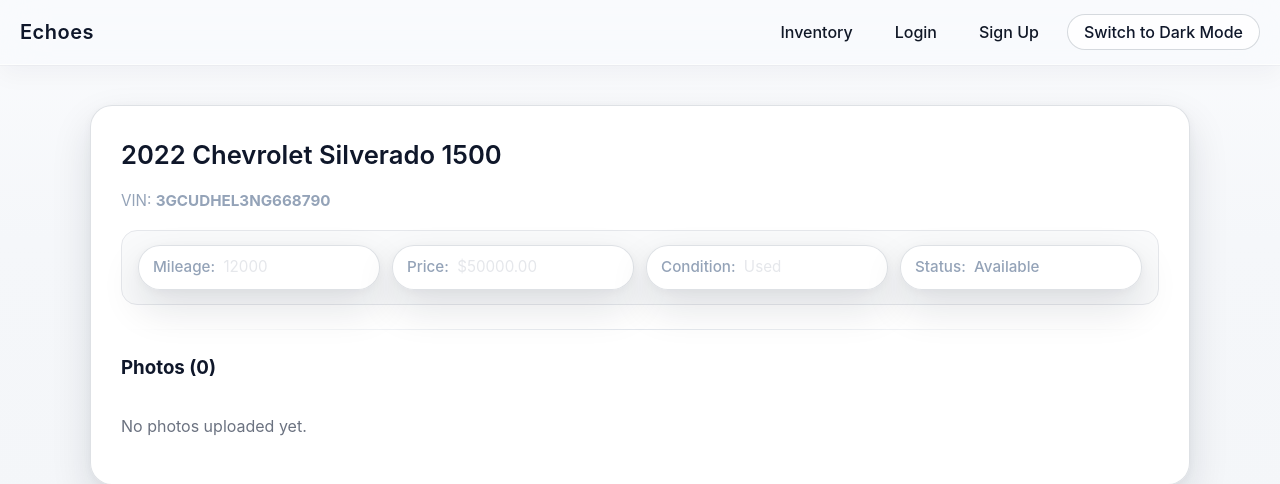
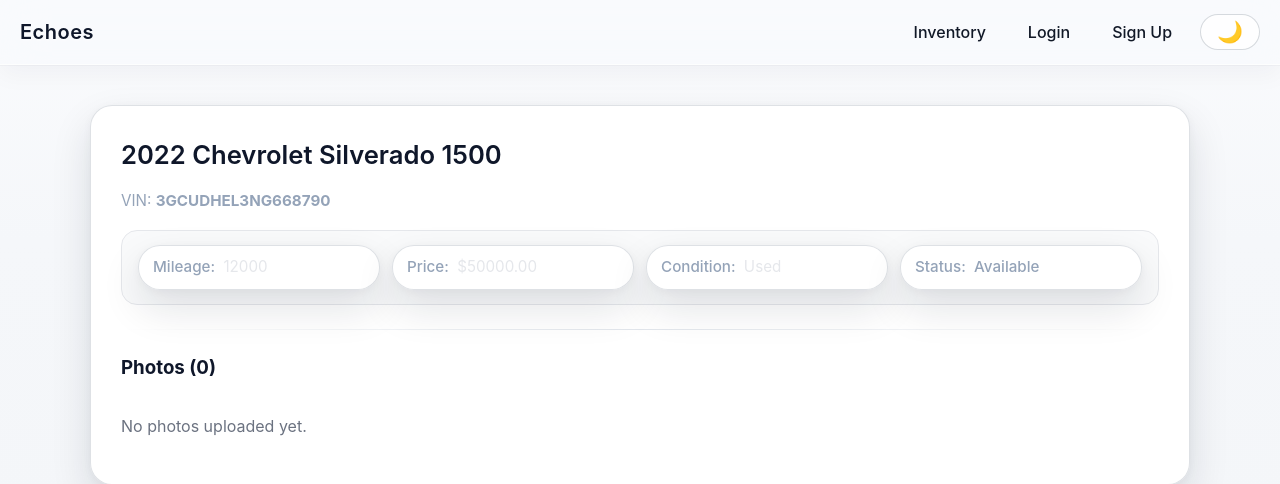
Before and after one commit to Mkac0/Echoes, a Django app: page /cars/1/ in a window 1280 px wide. Shown: the top 484 px of the page. Run offline with Django 5.2, Linux system fonts and the light colour scheme; data comes from the database, SQL or seed files in the repository; parts of the project's set-up code (start-up, migrations or seed data) failed here and were passed over.

Commit message:
dark/light mode emoji

```diff
--- a/autolot/static/css/base.css
+++ b/autolot/static/css/base.css
@@ -1691,3 +1691,21 @@ body:not(.light-mode) .switch-label {
 .content-main {
     padding-top: 4px;
 }
+
+.theme-toggle-btn {
+    background: transparent;
+    border: none;
+    font-size: 1.3rem;
+    cursor: pointer;
+    padding: 6px 10px;
+    border-radius: 12px;
+    transition: background 0.2s ease;
+}
+
+.light-mode .theme-toggle-btn:hover {
+    background: rgba(0, 0, 0, 0.07);
+}
+
+.theme-toggle-btn:hover {
+    background: rgba(255, 255, 255, 0.1);
+}
--- a/autolot/static/js/theme.js
+++ b/autolot/static/js/theme.js
@@ -1,55 +1,72 @@
 document.addEventListener('DOMContentLoaded', () => {
+    const storageKey = 'theme-preference';
+    const body = document.body;
     const toggleButton = document.getElementById('theme-toggle');
-    const body = document.body;
-    const storageKey = 'theme-preference';
 
-    function applyTheme(theme) {
+    function getInitialTheme() {
+        const saved = localStorage.getItem(storageKey);
+        if (saved === 'light' || saved === 'dark') {
+            return saved;
+        }
+        const prefersLight = window.matchMedia('(prefers-color-scheme: light)').matches;
+        return prefersLight ? 'light' : 'dark';
+    }
+
+    function setToggleIcon(theme) {
+        if (!toggleButton) return;
+        const isLight = theme === 'light';
+        toggleButton.textContent = isLight ? '🌙' : '☀️';
+        toggleButton.setAttribute(
+            'aria-label',
+            isLight ? 'Switch to dark mode' : 'Switch to light mode'
+        );
+    }
+
+    function applyTheme(theme, { persist = true } = {}) {
         if (theme === 'light') {
             body.classList.add('light-mode');
-            toggleButton.textContent = 'Switch to Dark Mode';
         } else {
             body.classList.remove('light-mode');
-            toggleButton.textContent = 'Switch to Light Mode';
         }
+        if (persist) {
             localStorage.setItem(storageKey, theme);
         }
-    const savedTheme = localStorage.getItem(storageKey);
+        setToggleIcon(theme);
+    }
 
-    if (savedTheme) {
-        applyTheme(savedTheme);
-    } else {
-        const prefersLight = window.matchMedia('(prefers-color-scheme: light)').matches;
-        if (prefersLight) {
-            applyTheme('light');
-        } else {
-            applyTheme('dark');
-        }
-    }
+    const initialTheme = getInitialTheme();
+    applyTheme(initialTheme, { persist: false });
+
     if (toggleButton) {
         toggleButton.addEventListener('click', () => {
-            const currentTheme = body.classList.contains('light-mode') ? 'light' : 'dark';
-            const newTheme = currentTheme === 'dark' ? 'light' : 'dark';
-            applyTheme(newTheme);
+            const current = body.classList.contains('light-mode') ? 'light' : 'dark';
+            const next = current === 'light' ? 'dark' : 'light';
+            applyTheme(next);
         });
     }
-});
+
+    /* --------------- INVENTORY IMAGE CAROUSEL --------------- */
 
     function cycleImage(event, direction) {
         event.preventDefault();
         event.stopPropagation();
 
-    const container = event.target.closest('.card-image-container');
+        const container = event.currentTarget.closest('.card-image-container');
+        if (!container) return;
+
         const img = container.querySelector('.card-car-img');
+        if (!img) return;
 
-    const urlsString = img.getAttribute('data-photo-urls');
+        const urlsString = img.dataset.photoUrls || img.getAttribute('data-photo-urls');
         if (!urlsString) return;
 
-    const photoUrls = urlsString.split('|');
+        const photoUrls = urlsString.split('|').filter(Boolean);
+        if (!photoUrls.length) return;
+
         const totalPhotos = photoUrls.length;
-    let currentIndex = parseInt(img.getAttribute('data-current-index') || '0', 10);
+        let currentIndex = parseInt(img.dataset.currentIndex || '0', 10) || 0;
 
-    let nextIndex;
-
+        let nextIndex = currentIndex;
         if (direction === 'next') {
             nextIndex = (currentIndex + 1) % totalPhotos;
         } else if (direction === 'prev') {
@@ -62,7 +79,7 @@ function cycleImage(event, direction) {
 
         setTimeout(() => {
             img.src = photoUrls[nextIndex];
-        img.setAttribute('data-current-index', nextIndex);
+            img.dataset.currentIndex = String(nextIndex);
             img.style.opacity = '1';
         }, 300);
     }
@@ -74,3 +91,4 @@ document.querySelectorAll('.card-next-btn').forEach(button => {
     document.querySelectorAll('.card-back-btn').forEach(button => {
         button.addEventListener('click', (event) => cycleImage(event, 'prev'));
     });
+});
--- a/autolot/templates/base.html
+++ b/autolot/templates/base.html
@@ -35,8 +35,8 @@
                             <li><a href="{% url 'signup' %}">Sign Up</a></li>
                         {% endif %}
                         <li>
-                            <button id="theme-toggle" type="button" aria-label="Toggle light and dark mode">
-                                Switch to Light Mode
+                            <button id="theme-toggle" type="button" class="theme-toggle-btn" aria-label="Toggle light/dark mode">
+                                <span id="theme-icon">🌙</span>
                             </button>
                         </li>
                     </ul>
```
Lines whose indentation alone changed are shown as unchanged.
